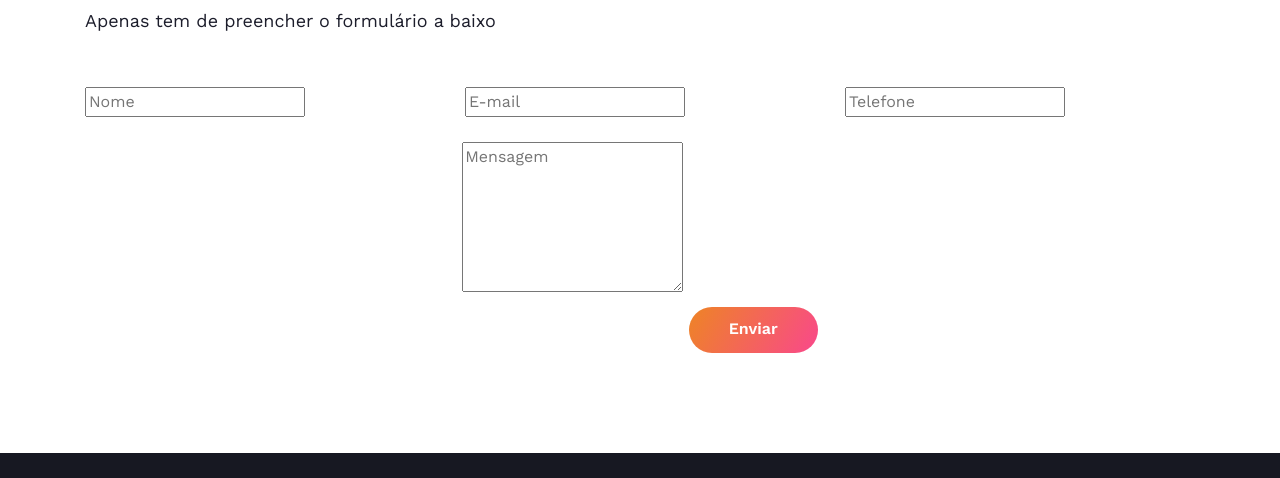
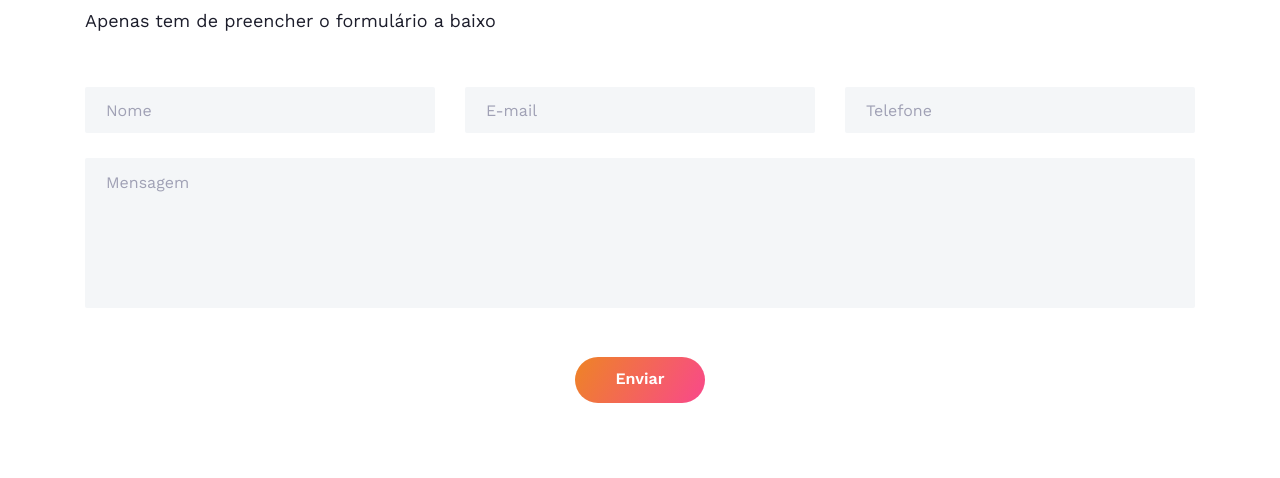
Before and after one commit to CarolinaLopes99/DWM, a plain HTML site: page contactos.html in a window 1280 px wide. Shown: the part 855-1333 px from the top of the page. Drawn offline with nearby package versions, Linux system fonts and the light colour scheme.

Commit message:
Update style.css

```diff
--- a/css/style.css
+++ b/css/style.css
@@ -1167,8 +1167,94 @@ ol {
 }
 
 /*---------------------
-  Story Section
------------------------*/
+  formulario contactos
+  --------------------*/
+  .comment-section h3 {
+	color: #171822;
+	font-weight: 600;
+}
+
+.comment-form input {
+	width: 100%;
+	height: 46px;
+	background: #f4f6f8;
+	padding-left: 20px;
+	padding-right: 5px;
+	border: none;
+	margin-bottom: 30px;
+	border-radius: 2px;
+	border: 1px solid transparent;
+	-webkit-transition: all 0.3s;
+	-o-transition: all 0.3s;
+	transition: all 0.3s;
+}
+
+.comment-form input::-webkit-input-placeholder {
+	color: #a0a1b5;
+}
+
+.comment-form input::-moz-placeholder {
+	color: #a0a1b5;
+}
+
+.comment-form input:-ms-input-placeholder {
+	color: #a0a1b5;
+}
+
+.comment-form input::-ms-input-placeholder {
+	color: #a0a1b5;
+}
+
+.comment-form input::placeholder {
+	color: #a0a1b5;
+}
+
+.comment-form input:focus {
+	border: 1px solid #f44949;
+	color: #171822;
+}
+
+.comment-form textarea {
+	width: 100%;
+	height: 120px;
+	background: #f4f6f8;
+	padding-left: 20px;
+	border: none;
+	padding-top: 12px;
+	padding-right: 5px;
+	margin-bottom: 32px;
+	border-radius: 2px;
+	border: 1px solid transparent;
+	-webkit-transition: all 0.3s;
+	-o-transition: all 0.3s;
+	transition: all 0.3s;
+	resize: none;
+}
+
+.comment-form textarea::-webkit-input-placeholder {
+	color: #a0a1b5;
+}
+
+.comment-form textarea::-moz-placeholder {
+	color: #a0a1b5;
+}
+
+.comment-form textarea:-ms-input-placeholder {
+	color: #a0a1b5;
+}
+
+.comment-form textarea::-ms-input-placeholder {
+	color: #a0a1b5;
+}
+
+.comment-form textarea::placeholder {
+	color: #a0a1b5;
+}
+
+.comment-form textarea:focus {
+	border: 1px solid #f44949;
+	color: #171822;
+}
 
 
 /*---------------------
```
